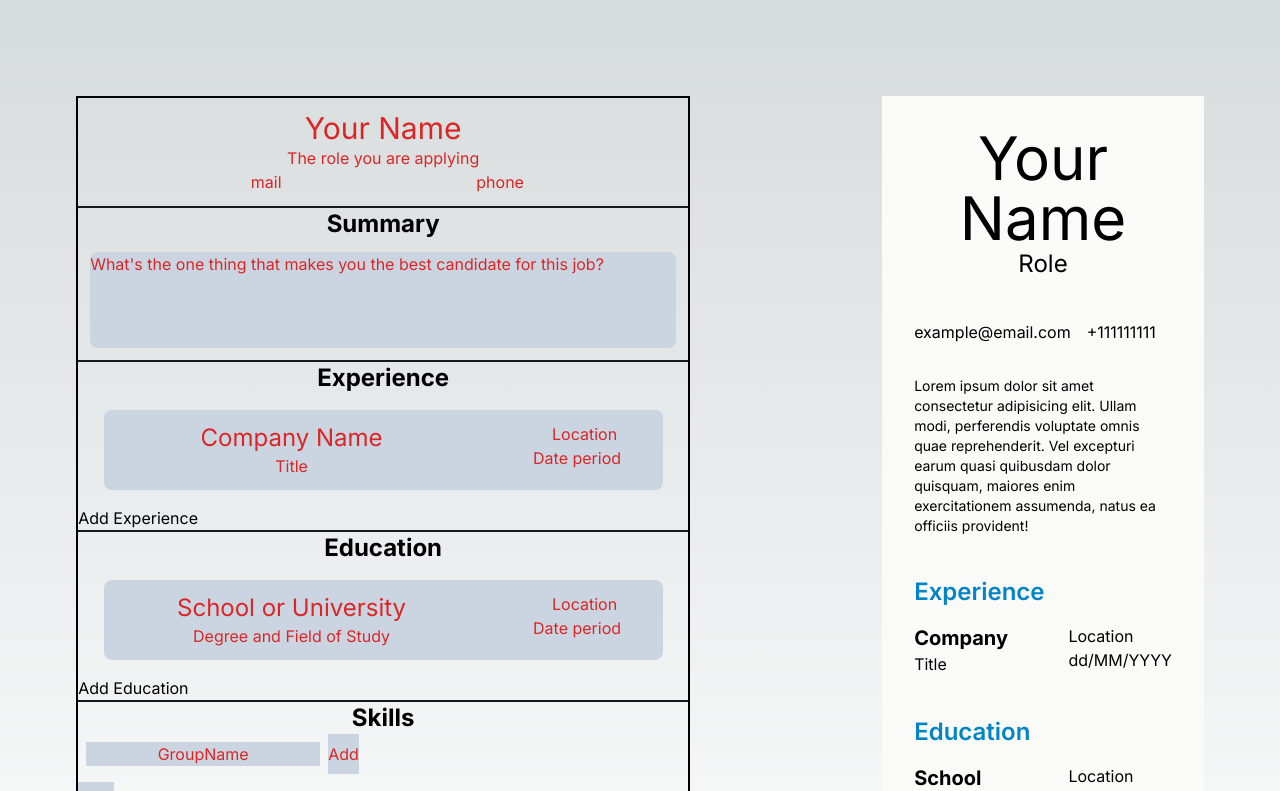
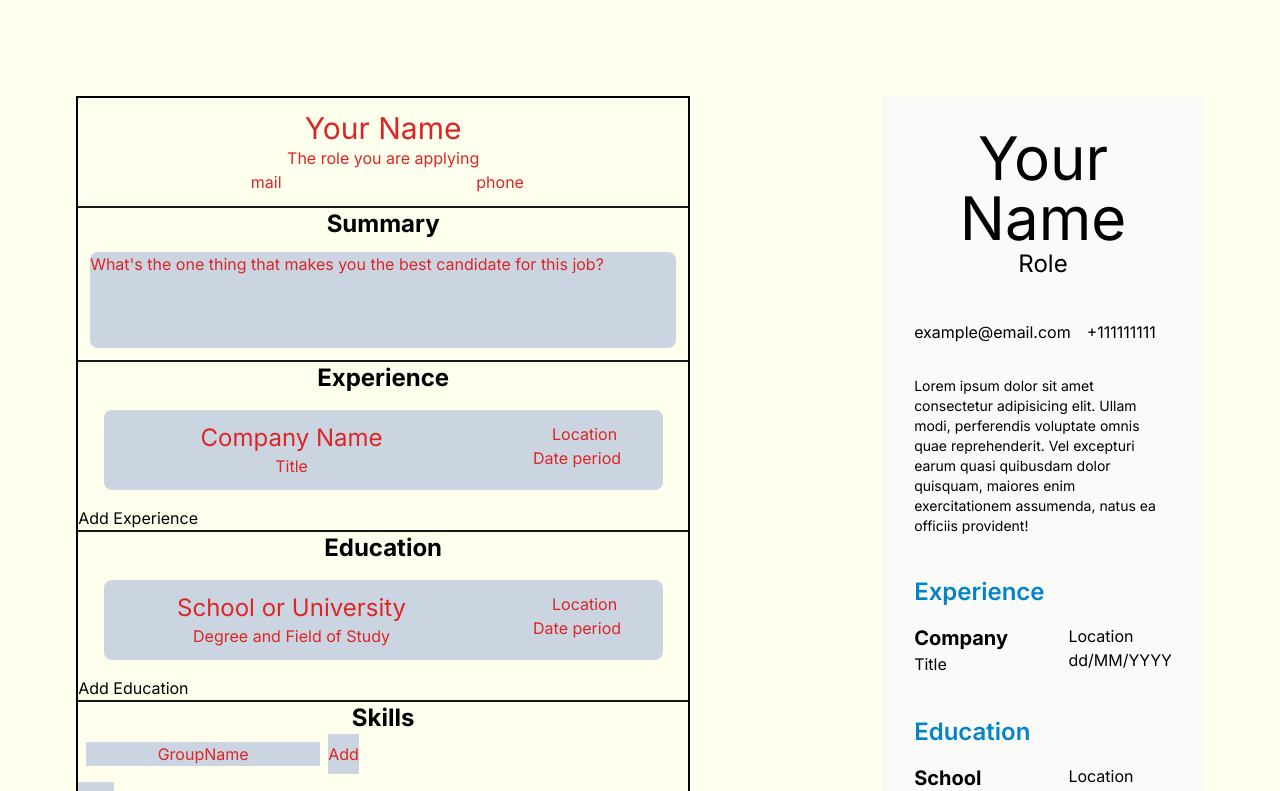
Before and after one commit to phscloq/cv-app, a Next.js app: page / in a window 1280 px wide. Shown: the top 791 px of the page. Built offline with nearby package versions, Linux system fonts and the light colour scheme.

Commit message:
new background color added

```diff
--- a/src/app/globals.css
+++ b/src/app/globals.css
@@ -6,6 +6,7 @@
   --foreground-rgb: 0, 0, 0;
   --background-start-rgb: 214, 219, 220;
   --background-end-rgb: 255, 255, 255;
+  --paper-white-rgb: 255,255,238;
 }
 
 @media (prefers-color-scheme: dark) {
@@ -25,10 +26,5 @@
 }
 body {
   color: rgb(var(--foreground-rgb));
-  background: linear-gradient(
-      to bottom,
-      transparent,
-      rgb(var(--background-end-rgb))
-    )
-    rgb(var(--background-start-rgb));
+  background-color: rgb(var(--paper-white-rgb));
 }
```
